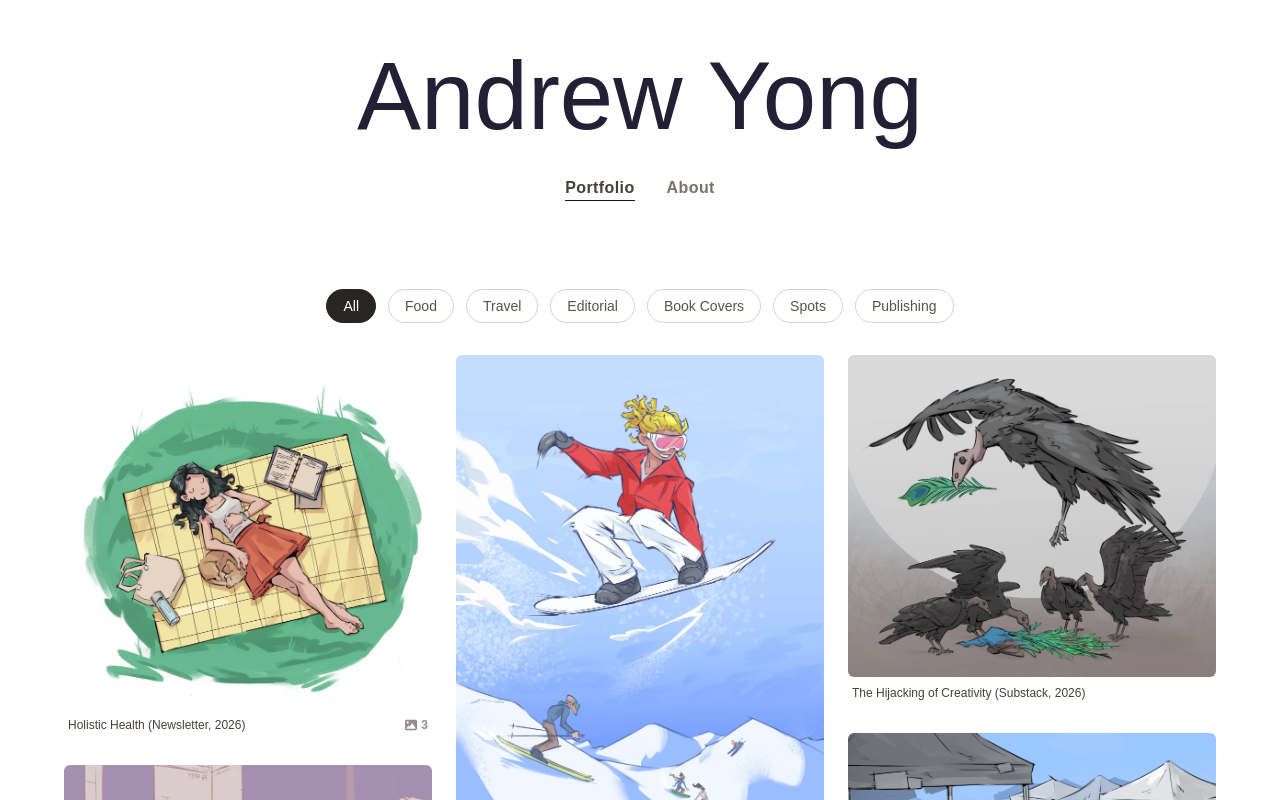
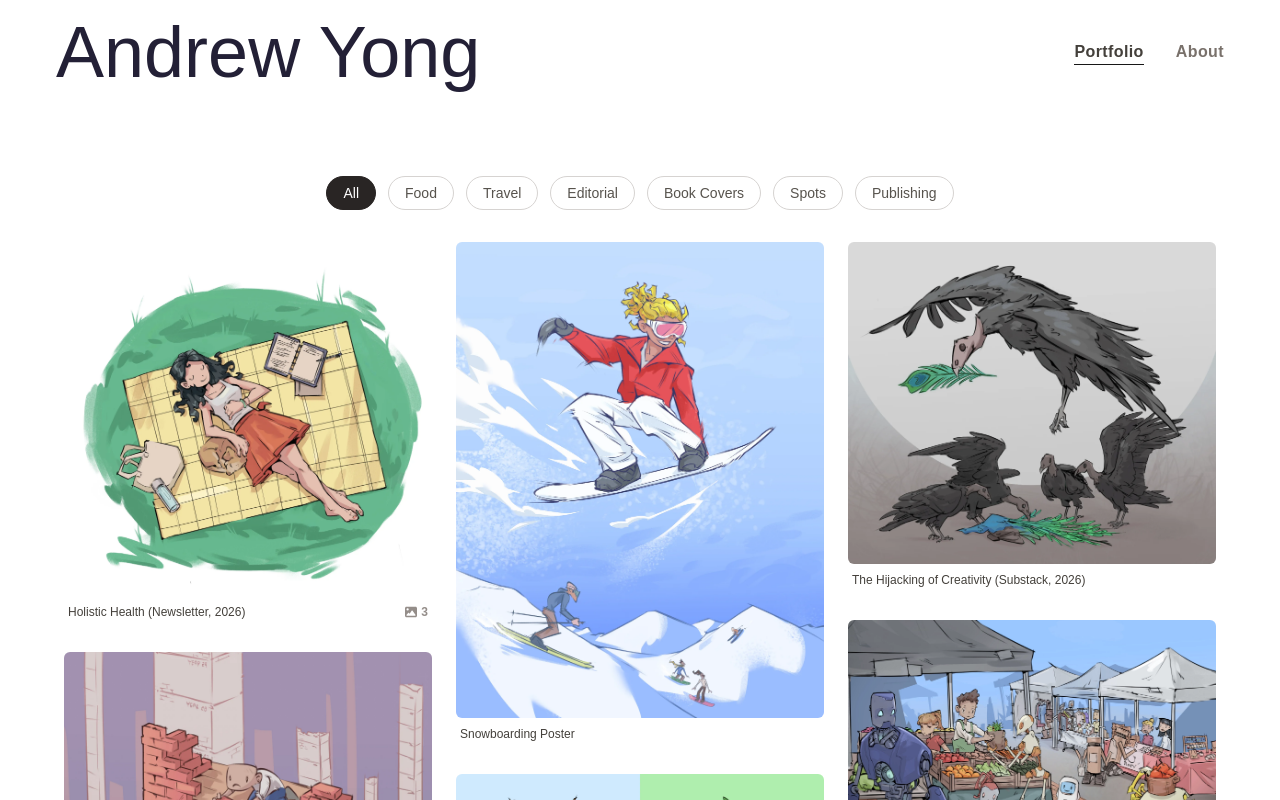
Before and after one commit to andrwyoung/art-portfolio, a Next.js app: page / in a window 1280 px wide. Shown: the top 800 px of the page. Built offline with nearby package versions, Linux system fonts and the light colour scheme; a web font is replaced by a local one.

Commit message:
classical navbar

```diff
--- a/components/navbar.tsx
+++ b/components/navbar.tsx
@@ -14,15 +14,12 @@ export default function Navbar() {
     }`;
 
   return (
-    <nav className="flex flex-col items-center justify-center gap-8 px-8 pt-12 pb-8">
-      <div className="flex flex-col items-center justify-center">
-        <Link href="/">
-          <span className="font-logo text-7xl sm:text-8xl  text-highlight hover:scale-105 cursor-pointer transition-all block">
-            Andrew Yong
-          </span>
-        </Link>
-        {/* <p className="font-body mt-1">Food and Travel Illustrator</p> */}
-      </div>
+    <nav className="flex flex-col sm:flex-row items-center justify-between gap-4 sm:gap-8 px-14 pt-4 pb-16 sm:pb-8">
+      <Link href="/">
+        <span className="font-logo text-7xl sm:text-7xl  text-highlight hover:scale-105 cursor-pointer transition-all block">
+          Andrew Yong
+        </span>
+      </Link>
       <div className="flex flex-row gap-8">
         <Link href="/" className={`${linkClass("/")}`}>
           Portfolio
```
